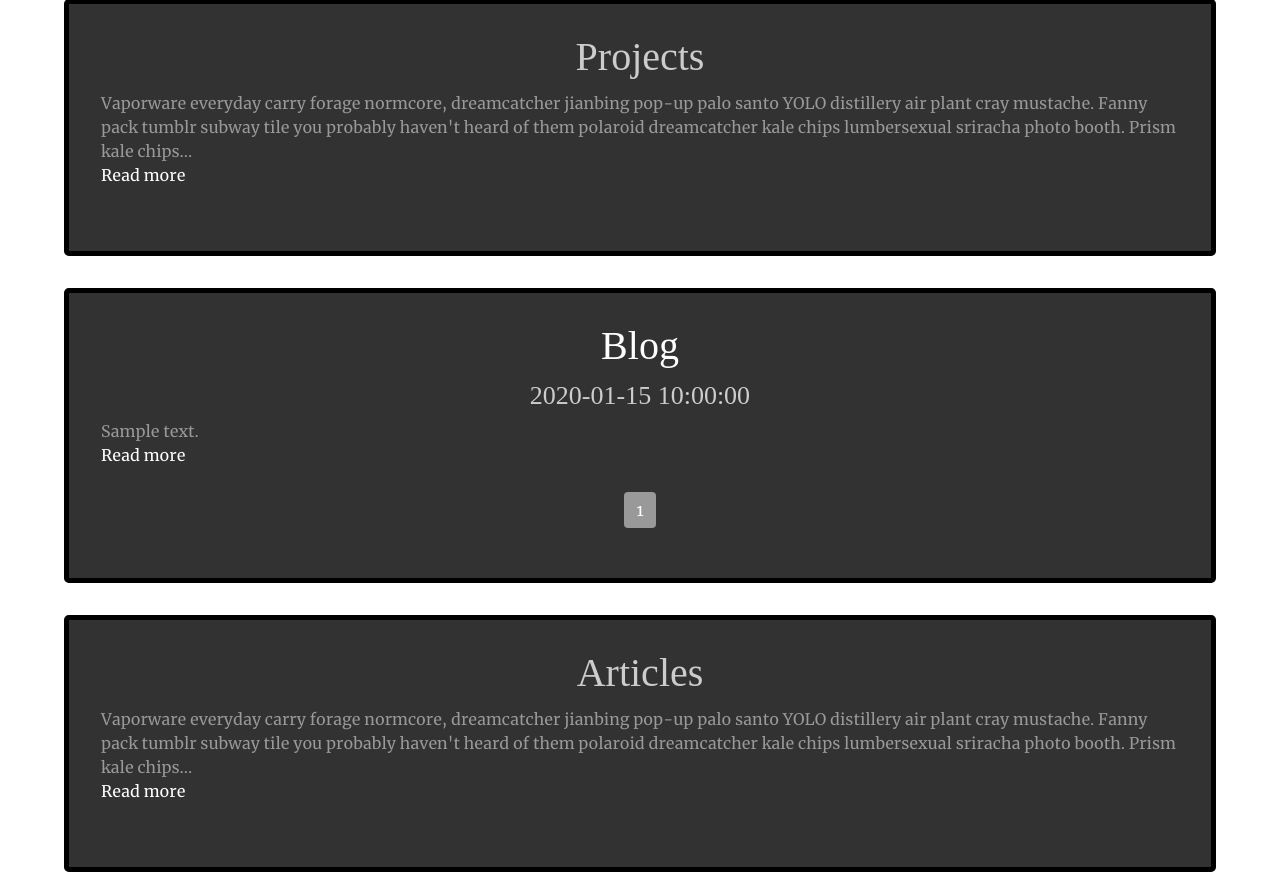
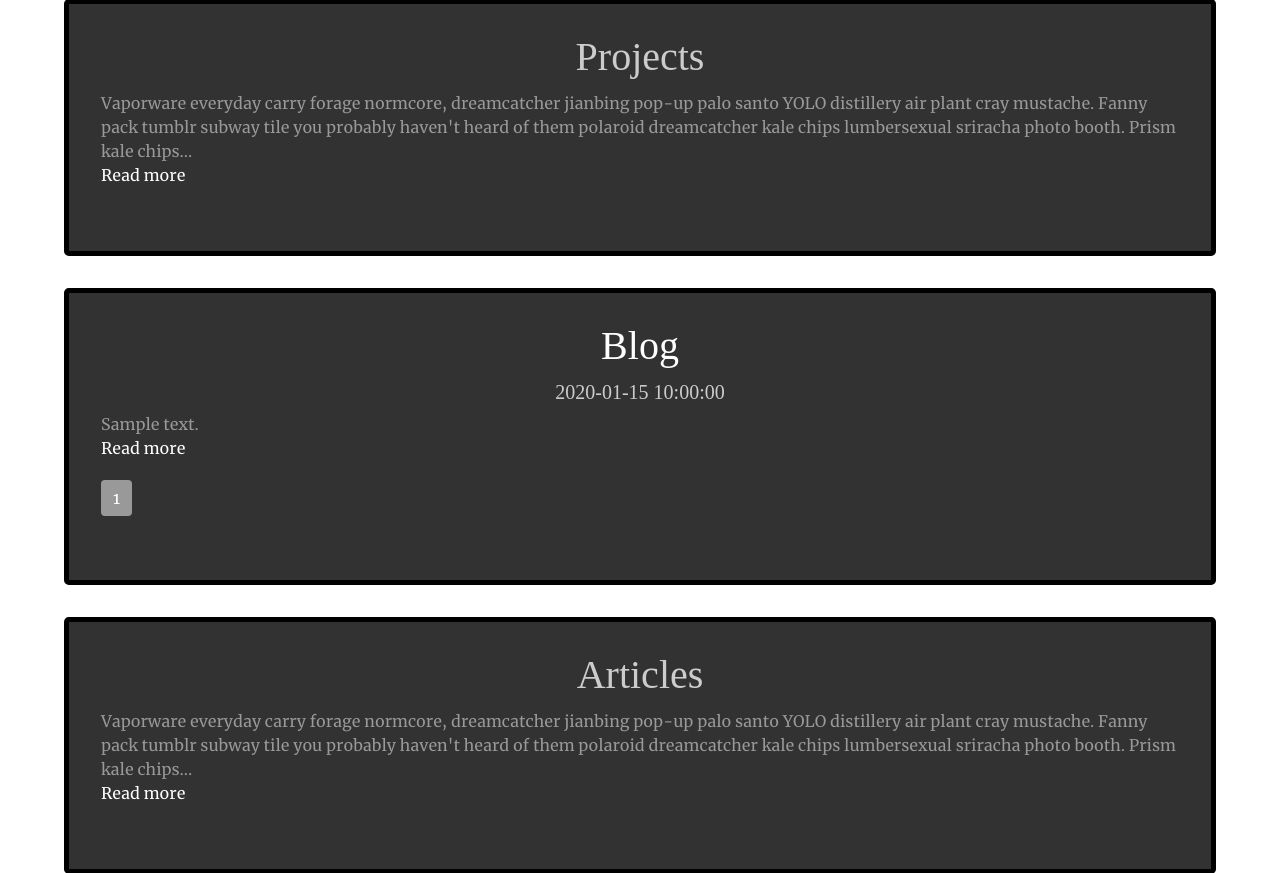
Before and after one commit to frankiebaffa/mysite-flask-v2, a Flask app: template mysite/app/templates/pages/index.html in a window 1280 px wide. Shown: the part 67-940 px from the top of the page. Run offline with Flask 2, Linux system fonts and the light colour scheme; the template is opened without the code that fills it: most values are stand-ins (such as "Sample title", 1, 10 or a date in 2020); data that the repository does not hold is empty; some libraries are stand-ins or nearby versions; some web fonts are replaced.

Commit message:
change pagination style

```diff
--- a/mysite/app/static/css/indexstyle.css
+++ b/mysite/app/static/css/indexstyle.css
@@ -40,14 +40,18 @@
   margin-top: -60px;
 }
 .jumbotron-sub-header {
-  font-size: 26px;
-}
-.jumbotron-item {
-  display: block;
-  margin: 25px auto -30px auto;
+  font-size: 20px;
 }
 .jumbotron-link {
   border: none;
+}
+.pagination {
+  margin: 20px 0 0 0;
+}
+.blog-container,
+.project-container,
+.article-container {
+  display: none;
 }
 
 /* ================= *
```
